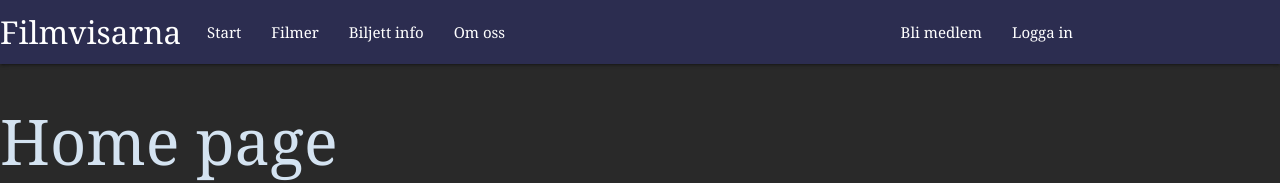
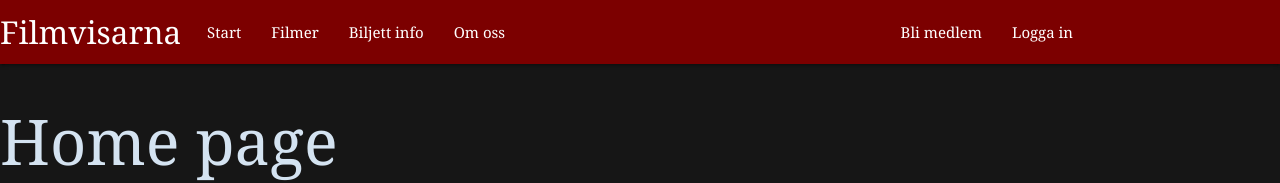
Before and after one commit to ali94160/filmvisarna-grupp3, a Vue app in the folder frontend/: page / in a window 1280 px wide. Shown: the top 183 px of the page. Built offline with nearby package versions, Linux system fonts and the light colour scheme; no server answers.

Commit message:
added color

```diff
--- a/frontend/src/baseComps/Navbar.vue
+++ b/frontend/src/baseComps/Navbar.vue
@@ -67,6 +67,6 @@ export default {
 
 <style scoped>
   nav{
-    background-color: var(--purpleish);
+    background-color: var(--red);
   }
 </style>
--- a/frontend/src/index.css
+++ b/frontend/src/index.css
@@ -1,6 +1,7 @@
 :root{
-  --purpleish: rgb(44, 45, 80);
+  --red: rgb(124, 0, 0);
   --lightgrey: #d4e3f1;
+  --darkgrey: rgb(22, 22, 22);
 }
 
 #app {
@@ -8,6 +9,6 @@
   -webkit-font-smoothing: antialiased;
   -moz-osx-font-smoothing: grayscale;
   color: #d4e3f1;
-  background: #292929;
+  background: var(--darkgrey);
   min-height: 100vh;
 }
```
